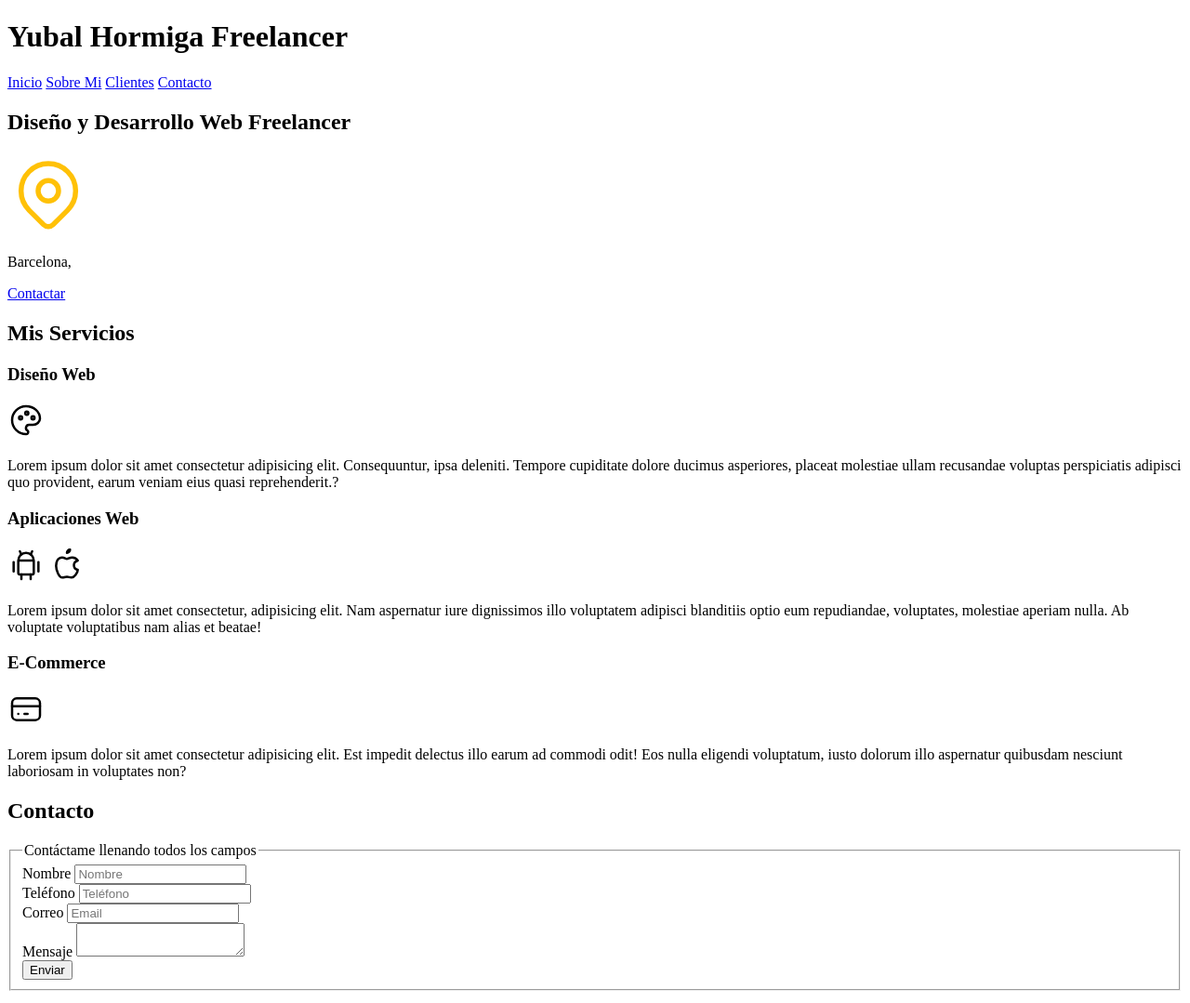
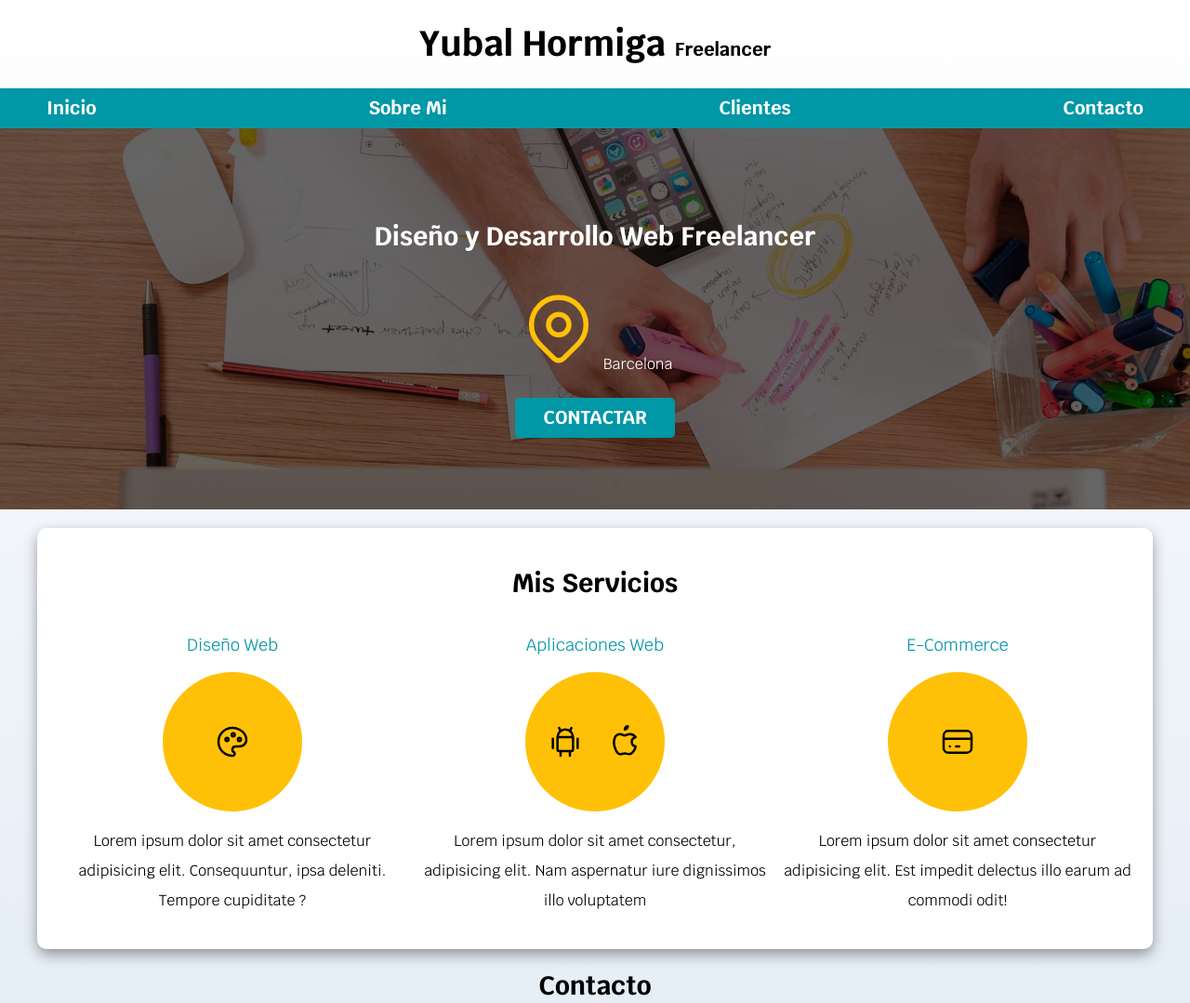
Before and after one commit to YubalHormiga/Desarrollo-Web-Completo, a plain HTML site: page Freelancer/index.html in a window 1280 px wide. Shown: the top 1079 px of the page at 93% size. Drawn offline with Linux system fonts and the light colour scheme.

Commit message:
formulario

```diff
--- /dev/null
+++ b/Freelancer/css/styles.css
@@ -0,0 +1,177 @@
+:root {
+    --blanco: #FFFFFF;
+    --oscuro: #212121;
+    --primario: #FFC107;
+    --secundario: #0097a7;
+    --gris: #757575;
+    --grisClaro: #DFE9F3;
+}
+
+/* Globales */
+html {
+    font-size: 62.5%;
+    box-sizing: border-box;
+}
+
+*,
+*:before,
+*:after {
+    box-sizing: inherit;
+}
+
+body {
+    font-size: 16px;
+    /* 1rem = 10px*/
+    font-family: 'Krub', sans-serif;
+    background-image: linear-gradient(to top, var(--grisClaro) 0%, var(--blanco) 100%);
+}
+
+.contenedor {
+    max-width: 120rem;
+    margin: 0 auto;
+}
+
+.boton {
+    background-color: var(--secundario);
+    color: var(--blanco);
+    padding: 1rem 3rem;
+    margin-top: 1rem;
+    font-size: 2rem;
+    text-decoration: none;
+    text-transform: uppercase;
+    font-weight: bold;
+    border-radius: 0.5rem;
+    width: 90%;
+    text-align: center;
+}
+
+@media (min-width: 768px) {
+    .boton {
+        width: auto;
+    }
+}
+
+.sombra {
+    -webkit-box-shadow: 0px 6px 15px -1px rgba(0, 0, 0, 0.42);
+    -moz-box-shadow: 0px 6px 15px -1px rgba(0, 0, 0, 0.42);
+    box-shadow: 0px 6px 15px -1px rgba(0, 0, 0, 0.42);
+    background-color: var(--blanco);
+    padding: 2rem;
+    border-radius: 1rem;
+}
+
+/* Tipografia*/
+h1 {
+    font-size: 3.8rem;
+}
+
+h2 {
+    font-size: 2.8rem;
+}
+
+h3 {
+    font-size: 1.8rem;
+}
+
+h1,
+h2,
+h3 {
+    text-align: center;
+}
+
+/*Titulos*/
+.titulo span {
+    font-size: 2rem;
+}
+
+/*Navegacion principal*/
+.nav-bg {
+    background-color: var(--secundario);
+}
+
+.navegacion-principal {
+    display: flex;
+    flex-direction: column;
+}
+
+@media (min-width: 768px) {
+    .navegacion-principal {
+        flex-direction: row;
+        justify-content: space-between;
+    }
+}
+
+.navegacion-principal a {
+    display: block;
+    text-align: center;
+    color: var(--blanco);
+    text-decoration: none;
+    font-size: 2rem;
+    font-weight: bold;
+    padding: 1rem;
+}
+
+.navegacion-principal a:hover {
+    background-color: var(--primario);
+    color: var(--oscuro);
+}
+
+/*Hero*/
+.hero {
+    background-image: url(../img/hero.jpg);
+    background-repeat: no-repeat;
+    background-size: cover;
+    height: 410px;
+    position: relative;
+    margin-bottom: 2rem;
+}
+
+.contenido-hero {
+    position: absolute;
+    background-color: rgba(0, 0, 0, 0.6);
+    width: 100%;
+    height: 100%;
+
+    display: flex;
+    flex-direction: column;
+    align-items: center;
+    justify-content: center;
+}
+
+.contenido-hero h2,
+.contenido-hero p {
+    color: var(--blanco);
+}
+
+@media (min-width: 768px) {
+    .servicios {
+        display: grid;
+        grid-template-columns: repeat(3, 1fr);
+        column-gap: 1rem;
+    }
+}
+
+.servicio{
+display: flex;
+flex-direction: column;
+align-items: center;
+}
+
+.servicio h3{
+    color:var(--secundario) ;
+    font-weight: normal;
+}
+.servicio p{
+    line-height: 2;
+    text-align: center;
+}
+
+.servicios .iconos{
+    height: 15rem;
+    width: 15rem;
+    background-color: var(--primario);
+    border-radius: 50%;
+    display: flex;
+    justify-content: space-evenly;
+    align-items: center;
+}
--- a/Freelancer/index.html
+++ b/Freelancer/index.html
@@ -5,37 +5,53 @@
     <meta charset="UTF-8">
     <meta name="viewport" content="width=device-width, initial-scale=1.0">
     <title>Diseñador FreeLancer</title>
+    <link rel="preload" href="css/normalize.css">
+    <link rel="stylesheet" href="css/normalize.css">
+    <link rel="preconnect" href="https://fonts.googleapis.com">
+    <link rel="preconnect" href="https://fonts.gstatic.com" crossorigin>
+    <link href="https://fonts.googleapis.com/css2?family=Krub:wght@400;700&display=swap" rel="stylesheet">
+    <link rel="preload" href="css/styles.css" as="style">
+    <link rel="stylesheet" href="css/styles.css">
 </head>
 
 <body>
     <header>
-        <h1>Yubal Hormiga Freelancer</h1>
+        <h1 class="titulo">Yubal Hormiga <span>Freelancer</span></h1>
     </header>
-    <nav>
+    <div class="nav-bg">
+        <nav class="navegacion-principal contenedor">
             <a href="#">Inicio</a>
             <a href="#">Sobre Mi</a>
             <a href="#">Clientes</a>
             <a href="#">Contacto</a>
         </nav>
-    <section>
+    </div>
+    <section class="hero">
+        <div class="contenido-hero">
             <h2>Diseño y Desarrollo Web Freelancer</h2>
-        <svg xmlns="http://www.w3.org/2000/svg" class="icon icon-tabler icon-tabler-map-pin" width="88" height="88"
-            viewBox="0 0 24 24" stroke-width="1.5" stroke="#FFC107" fill="none" stroke-linecap="round"
-            stroke-linejoin="round">
+
+            <p>
+                <svg xmlns="http://www.w3.org/2000/svg" class="icon icon-tabler icon-tabler-map-pin" width="88"
+                    height="88" viewBox="0 0 24 24" stroke-width="1.5" stroke="#FFC107" fill="none"
+                    stroke-linecap="round" stroke-linejoin="round">
                     <path stroke="none" d="M0 0h24v24H0z" fill="none" />
                     <path d="M9 11a3 3 0 1 0 6 0a3 3 0 0 0 -6 0" />
                     <path d="M17.657 16.657l-4.243 4.243a2 2 0 0 1 -2.827 0l-4.244 -4.243a8 8 0 1 1 11.314 0z" />
                 </svg>
-        <p>Barcelona,</p>
-        <a href="#">Contactar</a>
+                Barcelona
+            </p>
+            <a class="boton" href="#">Contactar</a>
+        </div>
     </section>
-    <main>
+    <main class="contenedor sombra">
         <h2>Mis Servicios</h2>
-        <section>
+        <div class="servicios">
+            <section class="servicio">
                 <h3>Diseño Web</h3>
-            <svg xmlns="http://www.w3.org/2000/svg" class="icon icon-tabler icon-tabler-palette" width="40" height="40"
-                viewBox="0 0 24 24" stroke-width="1.5" stroke="#000000" fill="none" stroke-linecap="round"
-                stroke-linejoin="round">
+                <div class="iconos">
+                    <svg xmlns="http://www.w3.org/2000/svg" class="icon icon-tabler icon-tabler-palette" width="40"
+                        height="40" viewBox="0 0 24 24" stroke-width="1.5" stroke="#000000" fill="none"
+                        stroke-linecap="round" stroke-linejoin="round">
                         <path stroke="none" d="M0 0h24v24H0z" fill="none" />
                         <path
                             d="M12 21a9 9 0 0 1 0 -18c4.97 0 9 3.582 9 8c0 1.06 -.474 2.078 -1.318 2.828c-.844 .75 -1.989 1.172 -3.182 1.172h-2.5a2 2 0 0 0 -1 3.75a1.3 1.3 0 0 1 -1 2.25" />
@@ -43,15 +59,17 @@
                         <path d="M12.5 7.5m-1 0a1 1 0 1 0 2 0a1 1 0 1 0 -2 0" />
                         <path d="M16.5 10.5m-1 0a1 1 0 1 0 2 0a1 1 0 1 0 -2 0" />
                     </svg>
-            <p>Lorem ipsum dolor sit amet consectetur adipisicing elit. Consequuntur, ipsa deleniti. Tempore cupiditate
-                dolore ducimus asperiores, placeat molestiae ullam recusandae voluptas perspiciatis adipisci quo
-                provident, earum veniam eius quasi reprehenderit.?</p>
+                </div>
+                <p>Lorem ipsum dolor sit amet consectetur adipisicing elit. Consequuntur, ipsa deleniti. Tempore
+                    cupiditate
+                    ?</p>
             </section>
-        <section>
+            <section class="servicio">
                 <h3>Aplicaciones Web</h3>
-            <svg xmlns="http://www.w3.org/2000/svg" class="icon icon-tabler icon-tabler-brand-android" width="40"
-                height="40" viewBox="0 0 24 24" stroke-width="1.5" stroke="#000000" fill="none" stroke-linecap="round"
-                stroke-linejoin="round">
+                <div class="iconos">
+                    <svg xmlns="http://www.w3.org/2000/svg" class="icon icon-tabler icon-tabler-brand-android"
+                        width="40" height="40" viewBox="0 0 24 24" stroke-width="1.5" stroke="#000000" fill="none"
+                        stroke-linecap="round" stroke-linejoin="round">
                         <path stroke="none" d="M0 0h24v24H0z" fill="none" />
                         <path d="M4 10l0 6" />
                         <path d="M20 10l0 6" />
@@ -62,32 +80,36 @@
                         <path d="M15 18l0 3" />
                     </svg>
                     <svg xmlns="http://www.w3.org/2000/svg" class="icon icon-tabler icon-tabler-brand-apple" width="40"
-                height="40" viewBox="0 0 24 24" stroke-width="1.5" stroke="#000000" fill="none" stroke-linecap="round"
-                stroke-linejoin="round">
+                        height="40" viewBox="0 0 24 24" stroke-width="1.5" stroke="#000000" fill="none"
+                        stroke-linecap="round" stroke-linejoin="round">
                         <path stroke="none" d="M0 0h24v24H0z" fill="none" />
                         <path
                             d="M9 7c-3 0 -4 3 -4 5.5c0 3 2 7.5 4 7.5c1.088 -.046 1.679 -.5 3 -.5c1.312 0 1.5 .5 3 .5s4 -3 4 -5c-.028 -.01 -2.472 -.403 -2.5 -3c-.019 -2.17 2.416 -2.954 2.5 -3c-1.023 -1.492 -2.951 -1.963 -3.5 -2c-1.433 -.111 -2.83 1 -3.5 1c-.68 0 -1.9 -1 -3 -1z" />
                         <path d="M12 4a2 2 0 0 0 2 -2a2 2 0 0 0 -2 2" />
                     </svg>
-            <p>Lorem ipsum dolor sit amet consectetur, adipisicing elit. Nam aspernatur iure dignissimos illo voluptatem
-                adipisci blanditiis optio eum repudiandae, voluptates, molestiae aperiam nulla. Ab voluptate
-                voluptatibus nam alias et beatae!</p>
+                </div>
+                <p>Lorem ipsum dolor sit amet consectetur, adipisicing elit. Nam aspernatur iure dignissimos illo
+                    voluptatem
+                </p>
             </section>
-        <section>
+            <section class="servicio">
                 <h3>E-Commerce</h3>
+                <div class="iconos">
                     <svg xmlns="http://www.w3.org/2000/svg" class="icon icon-tabler icon-tabler-credit-card" width="40"
-                height="40" viewBox="0 0 24 24" stroke-width="1.5" stroke="#000000" fill="none" stroke-linecap="round"
-                stroke-linejoin="round">
+                        height="40" viewBox="0 0 24 24" stroke-width="1.5" stroke="#000000" fill="none"
+                        stroke-linecap="round" stroke-linejoin="round">
                         <path stroke="none" d="M0 0h24v24H0z" fill="none" />
                         <path d="M3 5m0 3a3 3 0 0 1 3 -3h12a3 3 0 0 1 3 3v8a3 3 0 0 1 -3 3h-12a3 3 0 0 1 -3 -3z" />
                         <path d="M3 10l18 0" />
                         <path d="M7 15l.01 0" />
                         <path d="M11 15l2 0" />
                     </svg>
-            <p>Lorem ipsum dolor sit amet consectetur adipisicing elit. Est impedit delectus illo earum ad commodi odit!
-                Eos nulla eligendi voluptatum, iusto dolorum illo aspernatur quibusdam nesciunt laboriosam in voluptates
-                non?</p>
+                </div>
+                <p>Lorem ipsum dolor sit amet consectetur adipisicing elit. Est impedit delectus illo earum ad commodi
+                    odit!
+                </p>
             </section>
+        </div>
     </main>
     <section>
         <h2>Contacto</h2>
```
Also changed, not shown: Freelancer/css/normalize.css (added). Lines whose indentation alone changed are shown as unchanged.
